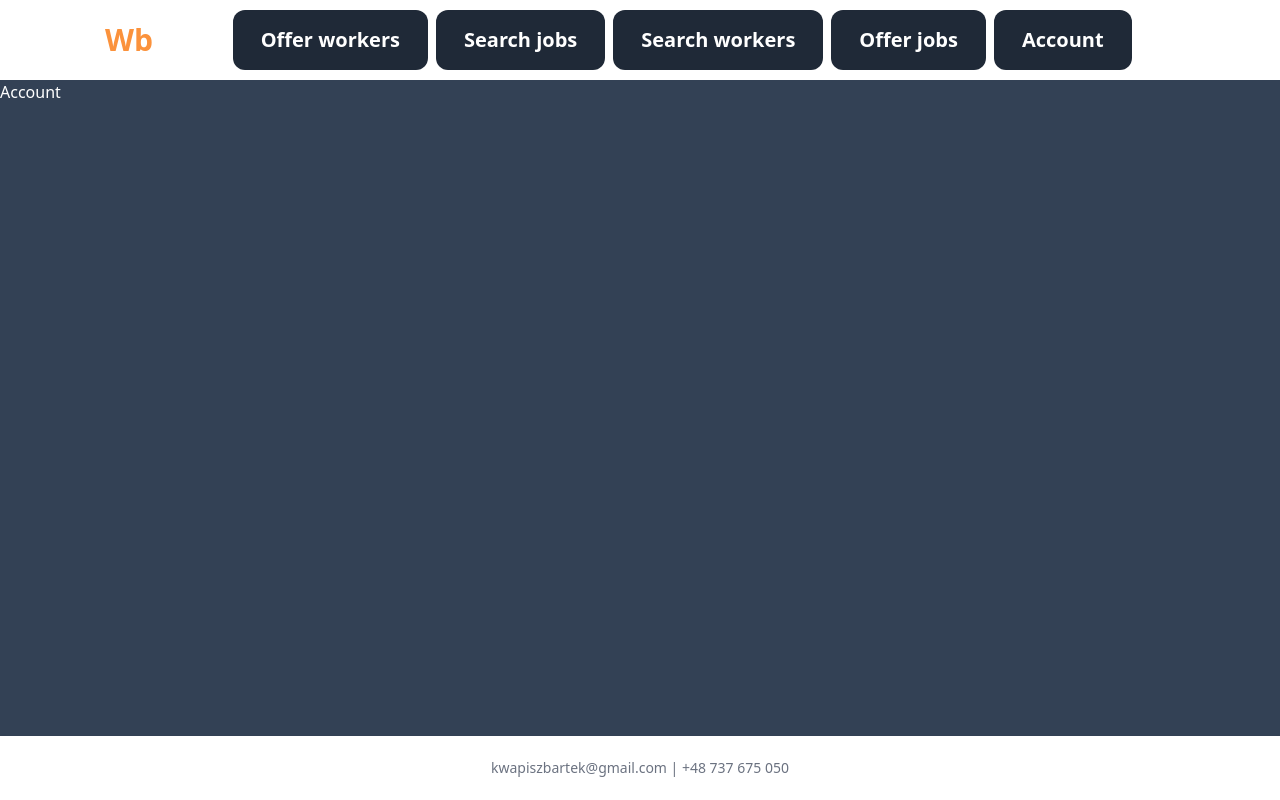
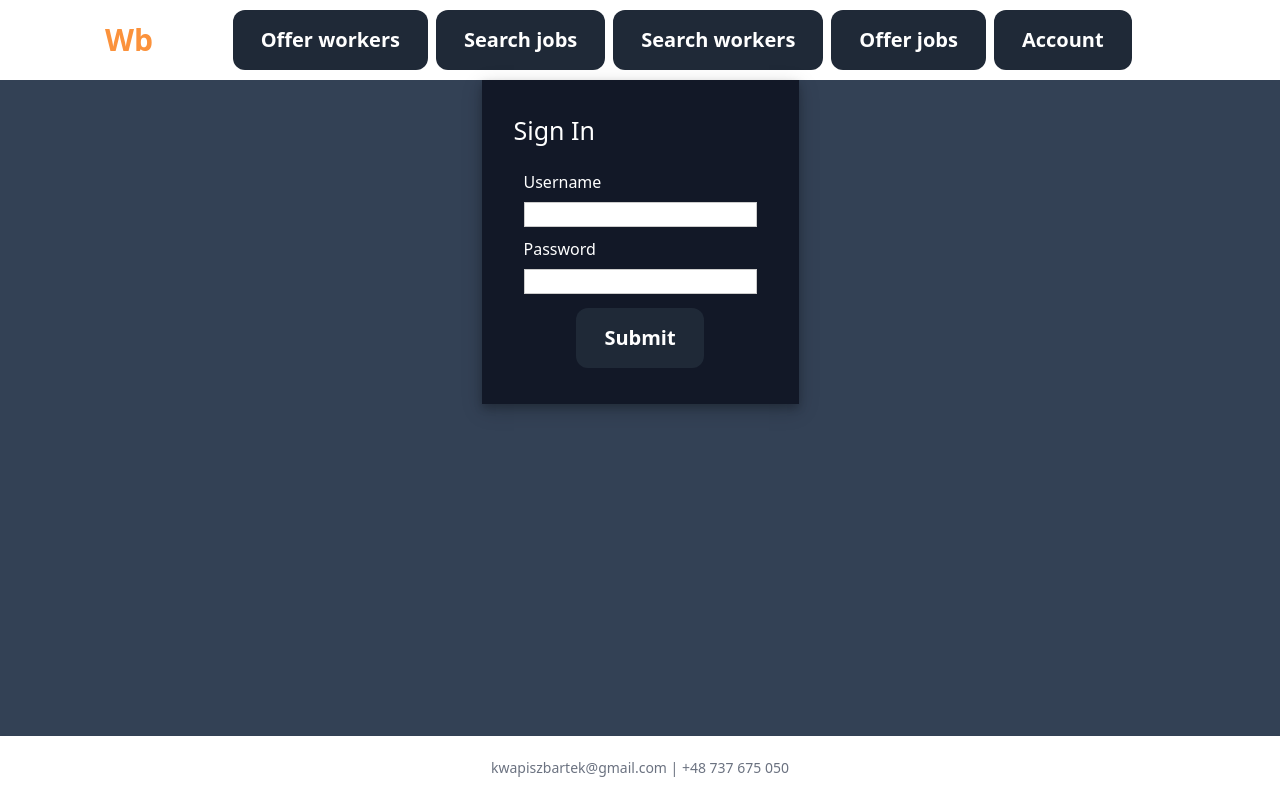
Before and after one commit to BartekKwapisz/Workbook.io-in-React-and-Tailwind, a React (Create React App) app: page /account in a window 1280 px wide. Built offline with nearby package versions, Linux system fonts and the light colour scheme.

Commit message:
added forms, account will be removed

```diff
--- a/src/App.css
+++ b/src/App.css
@@ -135,24 +135,28 @@ a {
 }
 
 /* end of Hamburger menu */
-
-.content video {
+/* video overlay */
+.content .video {
   height: calc(100% - 90px) !important;
   width: 100%;
   object-fit: cover;
   display: block;
+
 }
 
 .content {
   position: relative;
   width: 100%;
   margin: 0 auto;
+  height: calc(100% - 90px) !important;
+  background-color: #06070a;
 }
 
 .content:before {
+  height: calc(100% - 90px) !important;
   content: "";
   position: absolute;
-  background: rgba(51, 65, 85, 0.5);
+  background: rgba(8, 10, 14, 0.7);
   border-radius: 5px;
   top: 0;
   right: 0;
@@ -168,7 +172,58 @@ a {
   top: 50%;
   transform: translate(-50%, -50%);
 }
+/* end of video overlay */
+/* https://contactmentor.com/login-form-react-js-code/ */
+/* account sign in form */
+.app {
+  display: flex;
+  justify-content: center;
+}
 
-.h-nav-footer {
-  height: calc(100% - 90px) !important;
+.form input[type="text"],
+.form input[type="password"] {
+  height: 25px;
+  border: 1px solid rgba(0, 0, 0, 0.2);
+  color: #282c34;
 }
+
+.form input[type="submit"] {
+  cursor: pointer;
+}
+
+.form input[type="submit"]:hover {
+}
+
+.button-container {
+  display: flex;
+  justify-content: center;
+}
+
+.login-form {
+  background-color: #121827;
+  color: white;
+  padding: 2rem;
+  box-shadow: 0 4px 8px 0 rgba(0, 0, 0, 0.2), 0 6px 20px 0 rgba(0, 0, 0, 0.19);
+}
+
+.list-container {
+  display: flex;
+}
+
+.error {
+  color: red;
+  font-size: 12px;
+}
+
+.title {
+  font-size: 25px;
+  margin-bottom: 20px;
+}
+
+.input-container {
+  display: flex;
+  flex-direction: column;
+  gap: 8px;
+  margin: 10px;
+}
+/* end of account sign in form */
--- /dev/null
+++ b/src/components/Form.js
@@ -0,0 +1,59 @@
+import { useState } from "react";
+
+function Form(props){
+    const [title, setTitle] = useState("");
+    const handleSubmit = (e) => {
+      e.preventDefault();
+    };
+    function notification(){
+        alert("This function is currently unavailable - website under construction.")
+    }
+    return(
+        <section className="bg-slate-700 w-full flex flex-col justify-center items-center">
+            <div className="flex items-center justify-center p-12 bg-red-500 w-6/12 bg-gray-900">
+        <div className="mx-auto w-full max-w-[550px]">
+          <form onSubmit={handleSubmit} method="POST">
+            <div className="mb-5">
+              <input
+                type="text"
+                name="name"
+                id="name"
+                placeholder="title"
+                className="w-full rounded-md border border-[#e0e0e0] bg-white py-3 px-6 text-base font-medium text-[#6B7280] outline-none focus:border-[#6A64F1] focus:shadow-md"
+                value={title}
+                onChange={(e) => setTitle(e.target.value)}
+              />
+            </div>
+            <div className="mb-5">
+              <input
+                type="text"
+                name="name"
+                id="name"
+                placeholder="country"
+                className="w-full rounded-md border border-[#e0e0e0] bg-white py-3 px-6 text-base font-medium text-[#6B7280] outline-none focus:border-[#6A64F1] focus:shadow-md"
+              />
+            </div>
+            <div className="mb-5">
+              <input
+                type="text"
+                name="name"
+                id="name"
+                placeholder="salary"
+                className="w-full rounded-md border border-[#e0e0e0] bg-white py-3 px-6 text-base font-medium text-[#6B7280] outline-none focus:border-[#6A64F1] focus:shadow-md"
+              />
+            </div>
+            <div>
+              <button className="hover:ring hover:ring-orange-400 inline-block py-4 font-bold text-xl text-white bg-gray-800 px-7 hover:bg-gray-700 active:bg-gray-600 rounded-xl m-1"
+              onClick={notification}
+              >
+                {props.buttonText}
+              </button>
+            </div>
+          </form>
+        </div>
+      </div>
+      </section>
+    )
+}
+
+export default Form
--- a/src/components/Navbar.js
+++ b/src/components/Navbar.js
@@ -2,7 +2,7 @@ import { Link } from "react-router-dom";
 import React, { useState } from "react";
 import Hamburger from "./Hamburger";
 
-function Buttons() {
+function Navbar() {
   const buttonClasses = [
     "inline-block",
     "py-4",
@@ -14,7 +14,7 @@ function Buttons() {
     "active:bg-gray-600",
     "rounded-xl",
     "m-1",
-    "shrink-on-medium-screen"
+    "shrink-on-medium-screen",
   ];
 
   const inactiveButtonClasses = buttonClasses.join(" ");
@@ -60,6 +60,18 @@ function Buttons() {
 
   return (
     <>
+    <header className="p-4 bg-white shadow md:px-6 md:py-8 dark:bg-gray-900 flex items-center h-[80px] flex items-center justify-center">
+      <Link to="/">
+        <span
+          className="text-white text-center text-3xl w-1/5 font-bold"
+          onClick={() => {
+            toggleActive(null);
+          }}
+        >
+          <span className="text-orange-400">Wb</span>.io
+        </span>
+      </Link>
+      <nav className="text-3xl font-bold text-center w-4/5 hide-on-small-screen">
         {activeBtn.objects.map((elements, index) => (
           <Link key={index} to={linkTo[index]}>
             <button
@@ -72,26 +84,12 @@ function Buttons() {
               {buttonsText[index]}
             </button>
           </Link>
-      ))}
+        ))}{" "}
+      </nav>
+      <Hamburger></Hamburger>
+      </header>
     </>
   );
 }
 
-function Navbar() {
-  return (
-    <header className="p-4 bg-white shadow md:px-6 md:py-8 dark:bg-gray-900 flex items-center h-[80px] flex items-center justify-center">
-      <Link to="/">
-        <span className="text-white text-center text-3xl w-1/5 font-bold">
-          <span className="text-orange-400">Wb</span>.io
-        </span>
-      </Link>
-      <nav className="text-3xl font-bold text-center w-4/5 hide-on-small-screen">
-        <Buttons></Buttons>
-      </nav>
-
-      <Hamburger></Hamburger>
-    </header>
-  );
-}
-
 export default Navbar;
--- a/src/pages/Account.js
+++ b/src/pages/Account.js
@@ -1,9 +1,86 @@
+import React, { useState } from "react";
+
 function Account() {
-    return (
-        <section className="text-white bg-slate-700 w-full ">
-            Account
-        </section>
-    )
+  const [errorMessages, setErrorMessages] = useState({});
+  const [isSubmitted, setIsSubmitted] = useState(false);
+
+  // User Login info
+  const database = [
+    {
+      username: "user1",
+      password: "pass1",
+    },
+    {
+      username: "user2",
+      password: "pass2",
+    },
+  ];
+
+  const errors = {
+    uname: "invalid username",
+    pass: "invalid password",
+  };
+
+  const handleSubmit = (event) => {
+    //Prevent page reload
+    event.preventDefault();
+
+    var { uname, pass } = document.forms[0];
+
+    // Find user login info
+    const userData = database.find((user) => user.username === uname.value);
+
+    // Compare user info
+    if (userData) {
+      if (userData.password !== pass.value) {
+        // Invalid password
+        setErrorMessages({ name: "pass", message: errors.pass });
+      } else {
+        setIsSubmitted(true);
+      }
+    } else {
+      // Username not found
+      setErrorMessages({ name: "uname", message: errors.uname });
+    }
+  };
+
+  // Generate JSX code for error message
+  const renderErrorMessage = (name) =>
+    name === errorMessages.name && (
+      <div className="error">{errorMessages.message}</div>
+    );
+
+  // JSX code for login form
+  const renderForm = (
+    <div className="form">
+      <form onSubmit={handleSubmit}>
+        <div className="input-container">
+          <label>Username </label>
+          <input type="text" name="uname" required />
+          {renderErrorMessage("uname")}
+        </div>
+        <div className="input-container">
+          <label>Password </label>
+          <input type="password" name="pass" required />
+          {renderErrorMessage("pass")}
+        </div>
+        <div className="button-container">
+          <input type="submit" className="hover:ring hover:ring-orange-400 inline-block py-4 font-bold text-xl text-white bg-gray-800 px-7 hover:bg-gray-700 active:bg-gray-600 rounded-xl m-1"/>
+        </div>
+      </form>
+    </div>
+  );
+
+  return (
+    <section className="bg-slate-700 w-full ">
+      <div className="app">
+        <div className="login-form">
+          <div className="title">Sign In</div>
+          {isSubmitted ? <div>User is successfully logged in</div> : renderForm}
+        </div>
+      </div>
+    </section>
+  );
 }
 
 export default Account;
--- a/src/pages/offerJobs.js
+++ b/src/pages/offerJobs.js
@@ -1,54 +1,8 @@
-import { useState } from "react";
+import Form from "../components/Form";
 
 function OfferJobs() {
-  const [title, setTitle] = useState("");
-  const handleSubmit = (e) => {
-    e.preventDefault();
-  };
   return (
-    <section className="text-black bg-slate-700 w-full">
-      <div className="flex items-center justify-center p-12">
-        <div className="mx-auto w-full max-w-[550px]">
-          <form onSubmit={handleSubmit} method="POST">
-            <div className="mb-5">
-              <input
-                type="text"
-                name="name"
-                id="name"
-                placeholder="title"
-                className="w-full rounded-md border border-[#e0e0e0] bg-white py-3 px-6 text-base font-medium text-[#6B7280] outline-none focus:border-[#6A64F1] focus:shadow-md"
-                value={title}
-                onChange={(e) => setTitle(e.target.value)}
-              />
-            </div>
-            <div className="mb-5">
-              <input
-                type="text"
-                name="name"
-                id="name"
-                placeholder="country"
-                className="w-full rounded-md border border-[#e0e0e0] bg-white py-3 px-6 text-base font-medium text-[#6B7280] outline-none focus:border-[#6A64F1] focus:shadow-md"
-              />
-            </div>
-            <div className="mb-5">
-              <input
-                type="text"
-                name="name"
-                id="name"
-                placeholder="salary"
-                className="w-full rounded-md border border-[#e0e0e0] bg-white py-3 px-6 text-base font-medium text-[#6B7280] outline-none focus:border-[#6A64F1] focus:shadow-md"
-              />
-            </div>
-            <div>
-              <button className="hover:ring hover:ring-orange-400 inline-block py-4 font-bold text-xl text-white bg-gray-800 px-7 hover:bg-gray-700 active:bg-gray-600 rounded-xl m-1">
-                Submit
-              </button>
-            </div>
-          </form>
-        </div>
-      </div>
-      <p>{title}</p>
-    </section>
+    <Form buttonText = "Submit"></Form>
   );
 }
 
--- a/src/pages/offerWorkers.js
+++ b/src/pages/offerWorkers.js
@@ -1,53 +1,9 @@
-import { useState } from "react";
+import Form from "../components/Form";
+
+
 function OfferWorkers() {
-  const [title, setTitle] = useState("");
-  const handleSubmit = (e) => {
-    e.preventDefault();
-  };
   return (
-    <section className="text-black bg-slate-700 w-full">
-      <div className="flex items-center justify-center p-12">
-        <div className="mx-auto w-full max-w-[550px]">
-          <form onSubmit={handleSubmit} method="POST">
-            <div className="mb-5">
-              <input
-                type="text"
-                name="name"
-                id="name"
-                placeholder="title"
-                className="w-full rounded-md border border-[#e0e0e0] bg-white py-3 px-6 text-base font-medium text-[#6B7280] outline-none focus:border-[#6A64F1] focus:shadow-md"
-                value={title}
-                onChange={(e) => setTitle(e.target.value)}
-              />
-            </div>
-            <div className="mb-5">
-              <input
-                type="text"
-                name="name"
-                id="name"
-                placeholder="country"
-                className="w-full rounded-md border border-[#e0e0e0] bg-white py-3 px-6 text-base font-medium text-[#6B7280] outline-none focus:border-[#6A64F1] focus:shadow-md"
-              />
-            </div>
-            <div className="mb-5">
-              <input
-                type="text"
-                name="name"
-                id="name"
-                placeholder="salary"
-                className="w-full rounded-md border border-[#e0e0e0] bg-white py-3 px-6 text-base font-medium text-[#6B7280] outline-none focus:border-[#6A64F1] focus:shadow-md"
-              />
-            </div>
-            <div>
-              <button className="hover:ring hover:ring-orange-400 inline-block py-4 font-bold text-xl text-white bg-gray-800 px-7 hover:bg-gray-700 active:bg-gray-600 rounded-xl m-1">
-                Submit
-              </button>
-            </div>
-          </form>
-        </div>
-      </div>
-      <p>{title}</p>
-    </section>
+    <Form buttonText = "Submit"></Form>
   );
 }
 
--- a/src/pages/searchWorkers.js
+++ b/src/pages/searchWorkers.js
@@ -1,8 +1,8 @@
+import Form from "../components/Form";
+
 function SearchWorkers() {
     return (
-        <section className="text-white bg-slate-700 w-full">
-            Search Workers
-        </section>
+             <Form buttonText = "Search"></Form>
     )
 }
 
```
Also changed, not shown: src/pages/Homepage.js (+5 -5 lines), src/pages/searchJobs.js (+6 -5 lines). Lines whose indentation alone changed are shown as unchanged.
